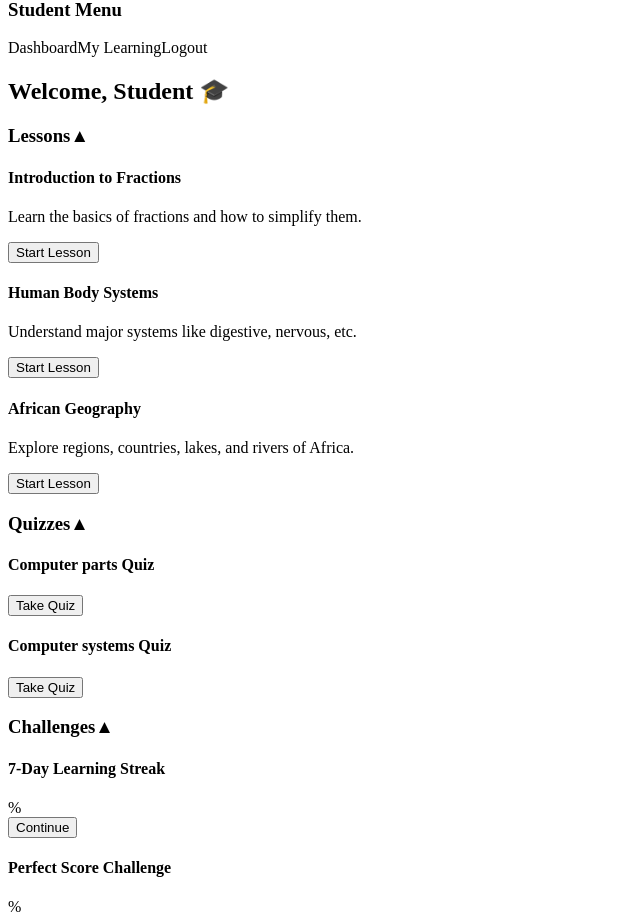
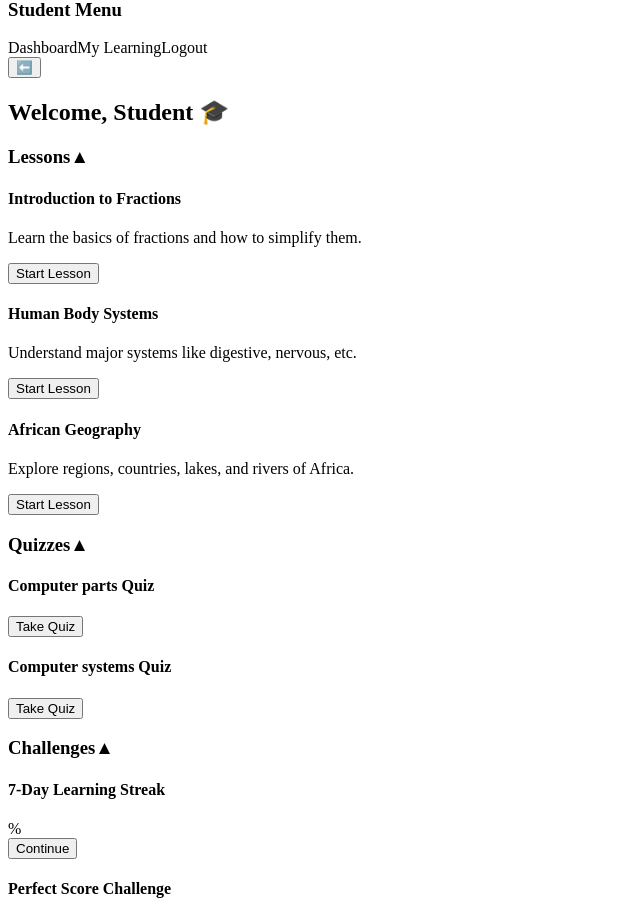
Before and after one commit to Cshoga/Alu_KwigaQuest, a React (Vite) app in the folder frontend/: page /student-dashboard in a window 1280 px wide. Shown: the part 20-934 px from the top of the page, without its empty margins (0-640 px from the left). Built offline with nearby package versions, Linux system fonts and the light colour scheme; the HTML template or start-up script is replaced by a standard one.

Commit message:
StudentDashboard

```diff
--- a/frontend/src/routes/StudentDashboard.jsx
+++ b/frontend/src/routes/StudentDashboard.jsx
@@ -6,6 +6,7 @@ import { sampleLessons, sampleQuizzes, sampleChallenges, sampleBadges } from '..
 export default function StudentDashboard() {
   const [loading, setLoading] = useState(true)
   const [toast, setToast] = useState(null)
+  const [sidebarCollapsed, setSidebarCollapsed] = useState(false)
 
   const [openSection, setOpenSection] = useState({
     lessons: true,
@@ -16,6 +17,10 @@ export default function StudentDashboard() {
 
   const toggle = (key) => {
     setOpenSection(prev => ({ ...prev, [key]: !prev[key] }))
+  }
+
+  const toggleSidebar = () => {
+    setSidebarCollapsed(!sidebarCollapsed)
   }
 
   useEffect(() => {
@@ -29,14 +34,24 @@ export default function StudentDashboard() {
   )
 
   return (
-    <div className="dashboard-container">
-      <Sidebar role="Student" />
+    <div className={`dashboard-container ${sidebarCollapsed ? 'sidebar-collapsed' : ''}`}>
+      <div className="sidebar-wrapper">
+        <Sidebar role="Student" collapsed={sidebarCollapsed} />
+        <button
+          className="sidebar-toggle-btn"
+          onClick={toggleSidebar}
+          aria-label={sidebarCollapsed ? "Expand sidebar" : "Collapse sidebar"}
+        >
+          {sidebarCollapsed ? '➡️' : '⬅️'}
+        </button>
+      </div>
 
       <div className="dashboard-content">
         {toast && <Toast message={toast} />}
 
         <h2 className="welcome-title">Welcome, Student 🎓</h2>
-        <section>
+
+        <section className="dashboard-section">
           <h3 className="section-title collapsible" onClick={() => toggle('lessons')}>
             <i className="fa fa-book"></i> Lessons
             <span className="arrow">{openSection.lessons ? "▲" : "▼"}</span>
@@ -45,12 +60,11 @@ export default function StudentDashboard() {
           {openSection.lessons && (
             <div className="section-grid">
               {sampleLessons.map(l => (
-                <div className="card" key={l.id}>
+                <div className="card animated-card" key={l.id}>
                   <h4>{l.title}</h4>
                   <p>{l.description}</p>
-
                   <button
-                    className="btn-primary"
+                    className="btn-primary shadow-hover"
                     onClick={() => setToast(`Starting lesson: ${l.title}`)}
                   >
                     Start Lesson
@@ -60,7 +74,8 @@ export default function StudentDashboard() {
             </div>
           )}
         </section>
-        <section>
+
+        <section className="dashboard-section">
           <h3 className="section-title collapsible" onClick={() => toggle('quizzes')}>
             <i className="fa fa-question-circle"></i> Quizzes
             <span className="arrow">{openSection.quizzes ? "▲" : "▼"}</span>
@@ -69,12 +84,11 @@ export default function StudentDashboard() {
           {openSection.quizzes && (
             <div className="section-grid">
               {sampleQuizzes.map(q => (
-                <div className="card" key={q.id}>
+                <div className="card animated-card" key={q.id}>
                   <h4>{q.title}</h4>
                   <p>{q.description}</p>
-
                   <button
-                    className="btn-secondary"
+                    className="btn-secondary shadow-hover"
                     onClick={() => setToast(`Taking quiz: ${q.title}`)}
                   >
                     Take Quiz
@@ -84,7 +98,8 @@ export default function StudentDashboard() {
             </div>
           )}
         </section>
-        <section>
+
+        <section className="dashboard-section">
           <h3 className="section-title collapsible" onClick={() => toggle('challenges')}>
             <i className="fa fa-trophy"></i> Challenges
             <span className="arrow">{openSection.challenges ? "▲" : "▼"}</span>
@@ -93,17 +108,15 @@ export default function StudentDashboard() {
           {openSection.challenges && (
             <div className="section-grid">
               {sampleChallenges.map(c => (
-                <div className="card" key={c.id}>
+                <div className="card animated-card" key={c.id}>
                   <h4>{c.title}</h4>
-
                   <div className="progress-wrapper">
                     <div className="progress-bar" style={{ width: `${c.progress}%` }}>
                       {c.progress}%
                     </div>
                   </div>
-
                   <button
-                    className="btn-primary"
+                    className="btn-primary shadow-hover"
                     onClick={() => setToast(`Continuing challenge: ${c.title}`)}
                   >
                     Continue
@@ -113,7 +126,8 @@ export default function StudentDashboard() {
             </div>
           )}
         </section>
-        <section>
+
+        <section className="dashboard-section">
           <h3 className="section-title collapsible" onClick={() => toggle('badges')}>
             <i className="fa fa-medal"></i> Badges
             <span className="arrow">{openSection.badges ? "▲" : "▼"}</span>
@@ -123,7 +137,7 @@ export default function StudentDashboard() {
             <div className="badges-grid">
               {sampleBadges.map(b => (
                 <div
-                  className={`badge ${b.earned ? 'earned' : 'locked'}`}
+                  className={`badge animated-card ${b.earned ? 'earned' : 'locked'}`}
                   key={b.id}
                 >
                   {b.earned ? '🏆' : '🔒'}
```
